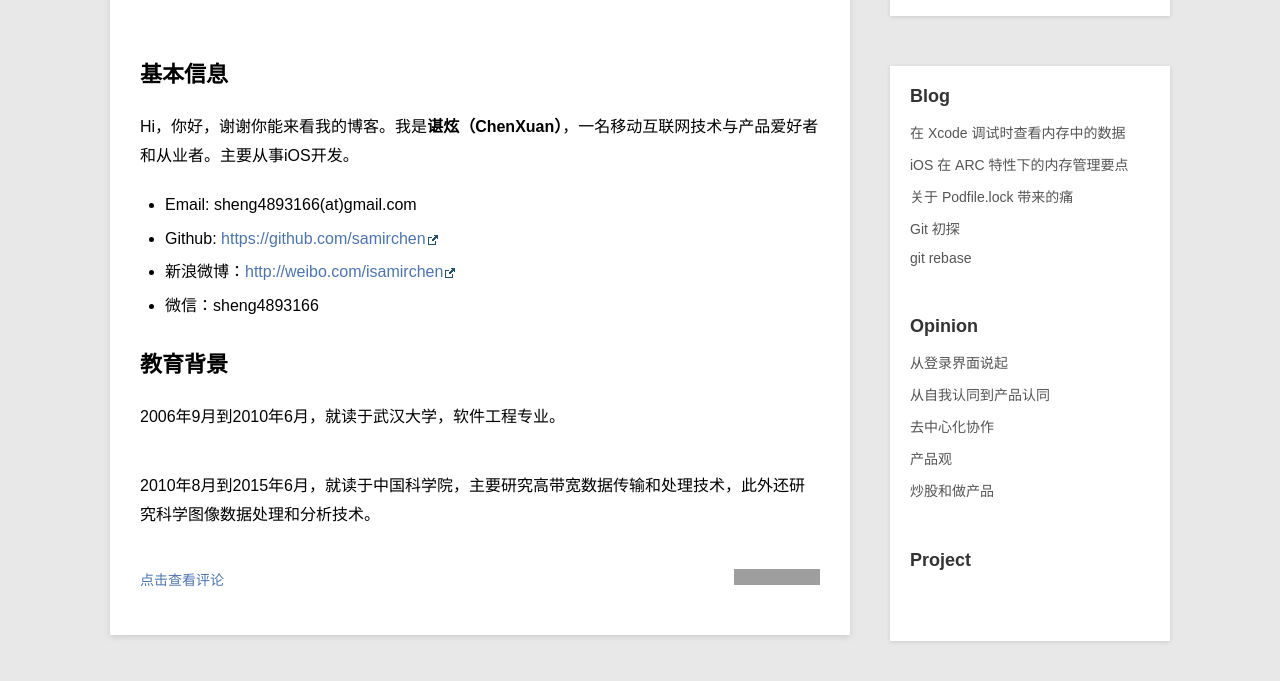
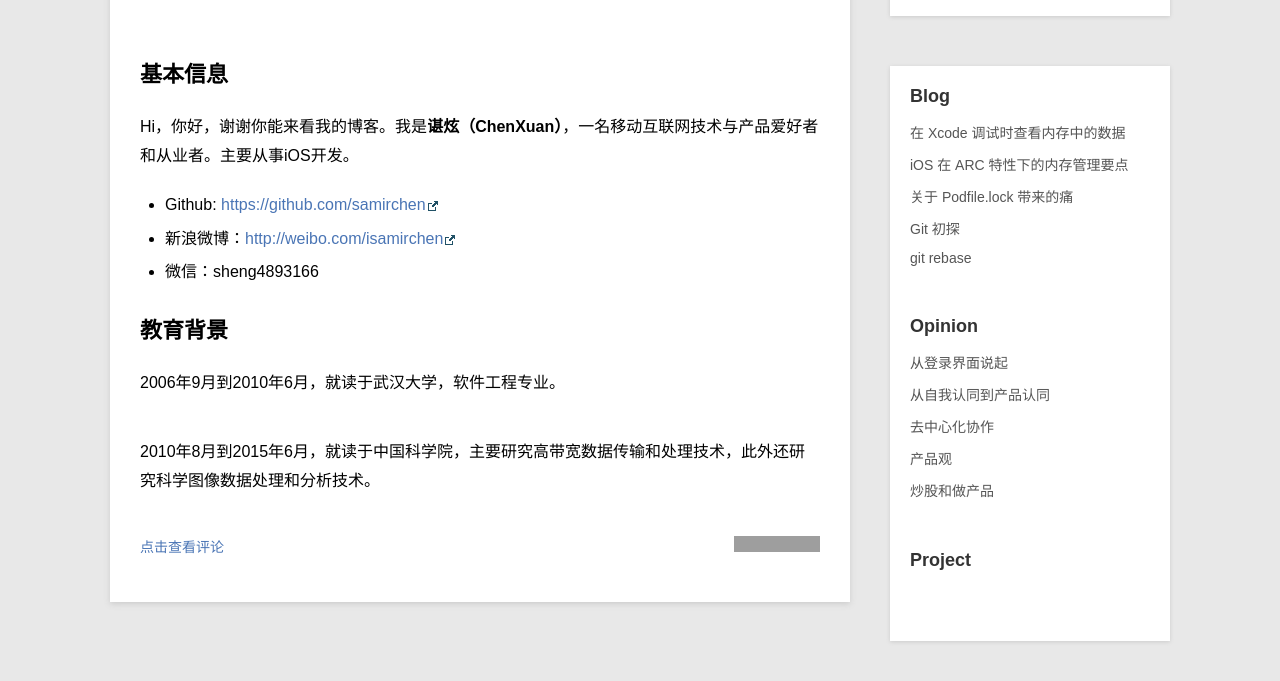
Before and after one commit to samirchen/samirchen.github.io, a Jekyll site: the page built from _posts/blog/2013-02-14-about-me.md, in a window 1280 px wide, cut to the strip 189-904 px from the top of the page. Shown: the top 681 px of the strip. Built offline with Jekyll 4.4.1, drawn with Linux system fonts in a browser that asks for light colours; Markdown is read by kramdown in place of the engine named in the settings; grey boxes are pictures that could not be loaded.

Commit message:
update blog

```diff
--- a/_posts/blog/2013-02-14-about-me.md
+++ b/_posts/blog/2013-02-14-about-me.md
@@ -8,7 +8,6 @@ category: blog
 ##基本信息
 Hi，你好，谢谢你能来看我的博客。我是**谌炫（ChenXuan）**，一名移动互联网技术与产品爱好者和从业者。主要从事iOS开发。
 
-- Email: sheng4893166(at)gmail.com
 - Github: [https://github.com/samirchen](https://github.com/samirchen)
 - 新浪微博：[http://weibo.com/isamirchen](http://weibo.com/isamirchen)
 - 微信：sheng4893166
```
